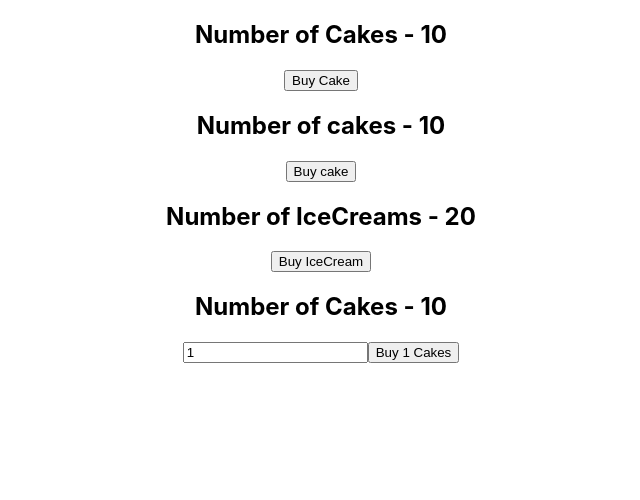
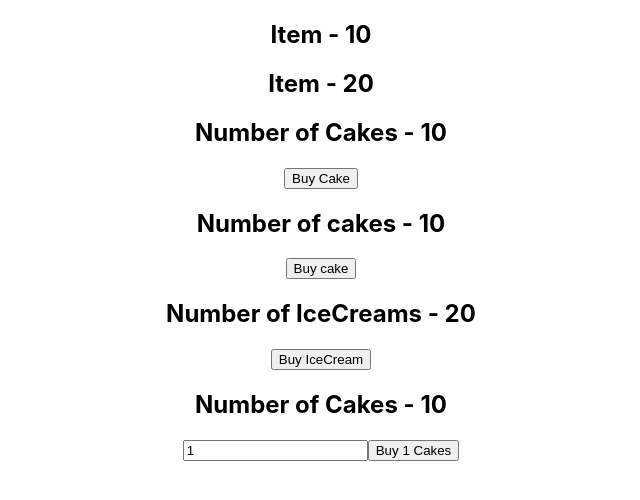
Before and after one commit to pateljay1397/React-Redux-App, a React (Create React App) app: page / in a window 1280 px wide. Shown: the top 500 px of the page, without its empty margins (319-959 px from the left). Built offline with nearby package versions, Linux system fonts and the light colour scheme.

Commit message:
Mapstatetoprops

```diff
--- a/src/App.js
+++ b/src/App.js
@@ -6,11 +6,14 @@
 import HooksCakeContainer from './components/HooksCakeContainer';
 import IceCreamContainer from './components/IceCreamContainer';
 import NewCakeContainer from './components/NewCakeContainer';
+import ItemContainer from './components/ItemContainer';
 
 function App() {
   return (
     <Provider store = {store}>
     <div className="App">
+      <ItemContainer cake/>
+      <ItemContainer/>
       <CakeContainer/>
       <HooksCakeContainer/>
       <IceCreamContainer/>
--- /dev/null
+++ b/src/components/ItemContainer.jsx
@@ -0,0 +1,22 @@
+import React from 'react'
+import {connect} from 'react-redux'
+
+function ItemContainer(props) {
+    return (
+        <div>
+            <h2>Item - {props.item}</h2>
+        </div>
+    )
+}
+
+const mapStateToProps = (state, ownProps) => {
+    const itemState = ownProps.cake
+    ? state.cake.numberOfCakes
+    : state.iceCream.numberOfIceCream
+
+    return{
+        item: itemState
+    }
+}
+
+export default connect(mapStateToProps)(ItemContainer)
```
